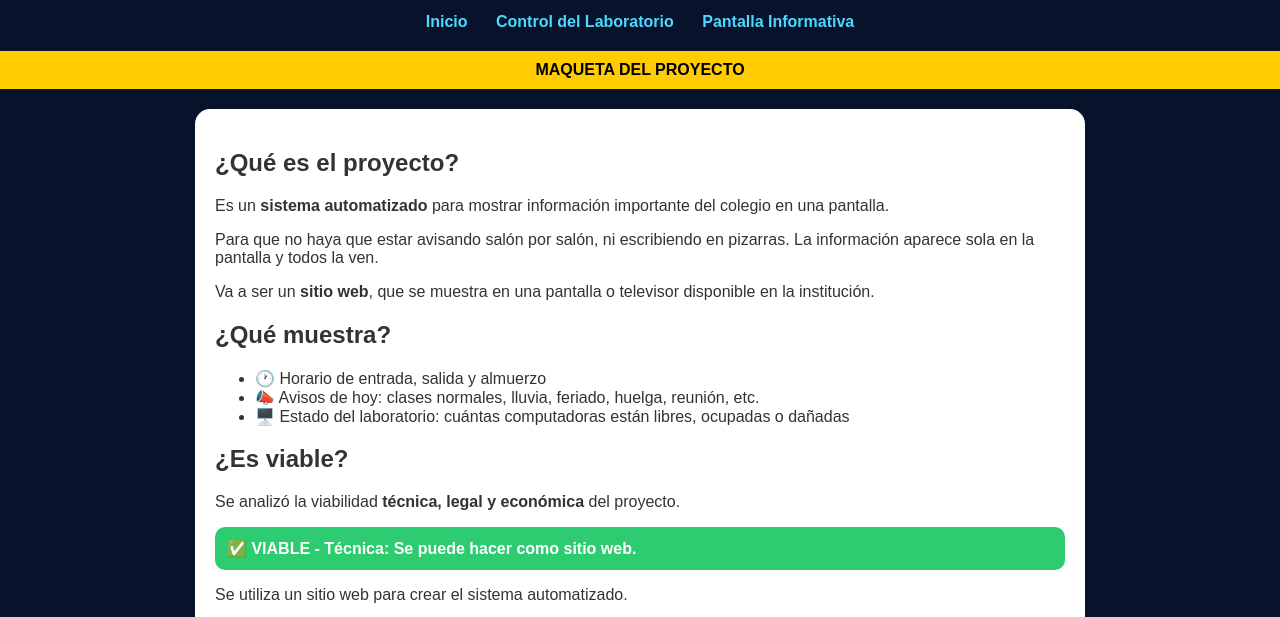
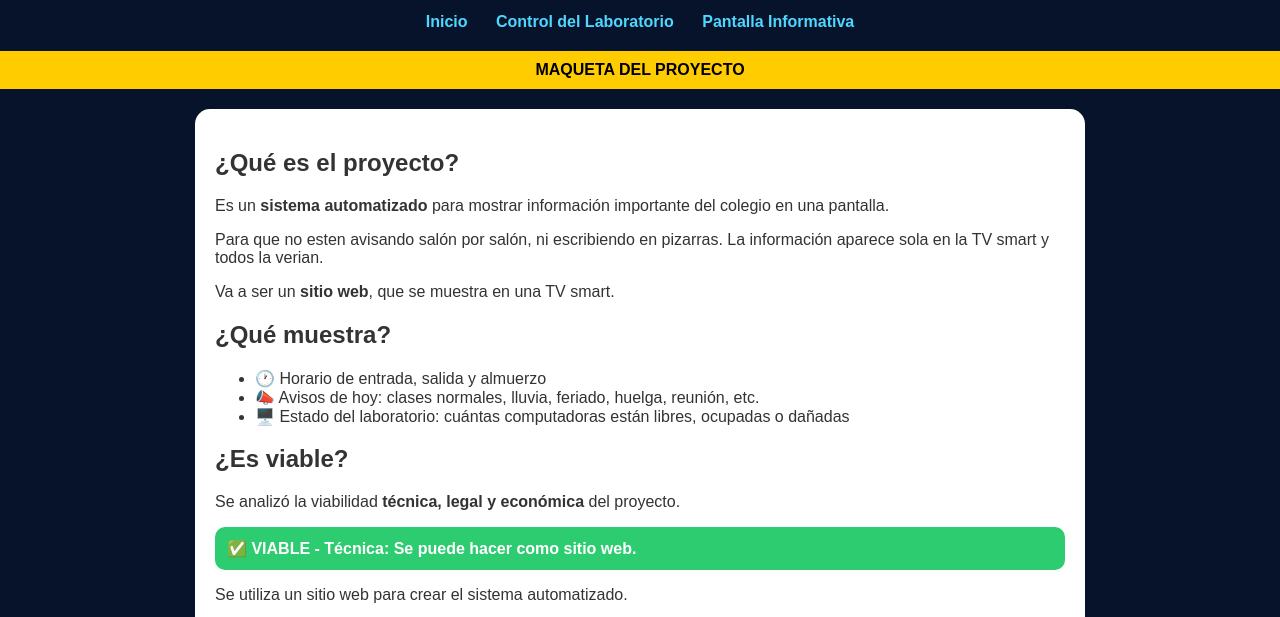
Before and after one commit to cedmr-pytos-promo/028-control-informativo, a plain HTML site: page Index.html in a window 1280 px wide. Shown: the part 121-738 px from the top of the page. Drawn offline with Linux system fonts and the light colour scheme.

Commit message:
Update Index.html

```diff
--- a/Index.html
+++ b/Index.html
@@ -28,8 +28,8 @@
 <div class="caja">
   <h2>¿Qué es el proyecto?</h2>
   <p>Es un <b>sistema automatizado</b> para mostrar información importante del colegio en una pantalla.</p>
-  <p>Para que no haya que estar avisando salón por salón, ni escribiendo en pizarras. La información aparece sola en la pantalla y todos la ven.</p>
-  <p>Va a ser un <b>sitio web</b>, que se muestra en una pantalla o televisor disponible en la institución.</p>
+  <p>Para que no esten avisando salón por salón, ni escribiendo en pizarras. La información aparece sola en la TV smart y todos la verian.</p>
+  <p>Va a ser un <b>sitio web</b>, que se muestra en una TV smart.</p>
 
   <h2>¿Qué muestra?</h2>
   <ul>
```
